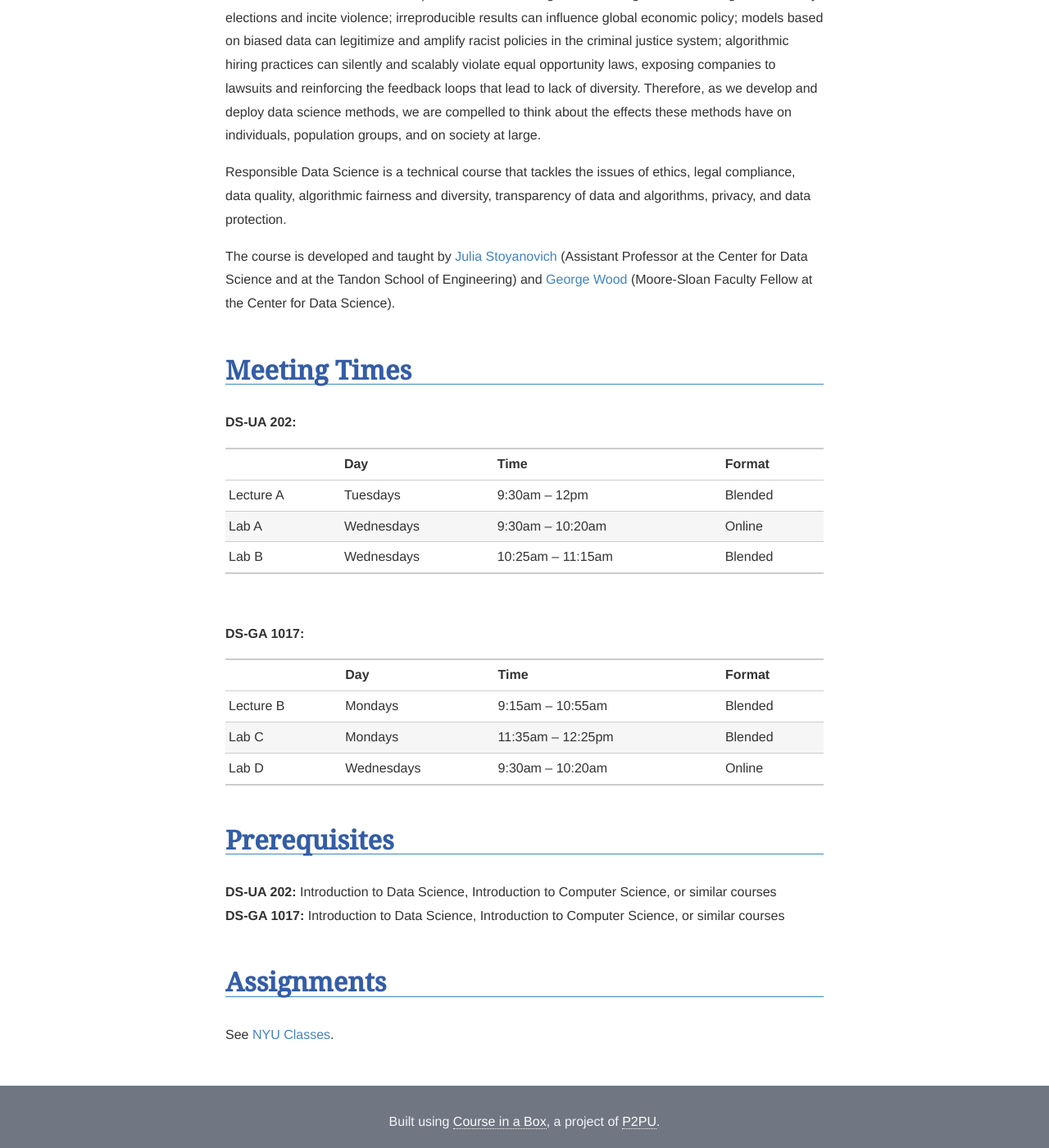
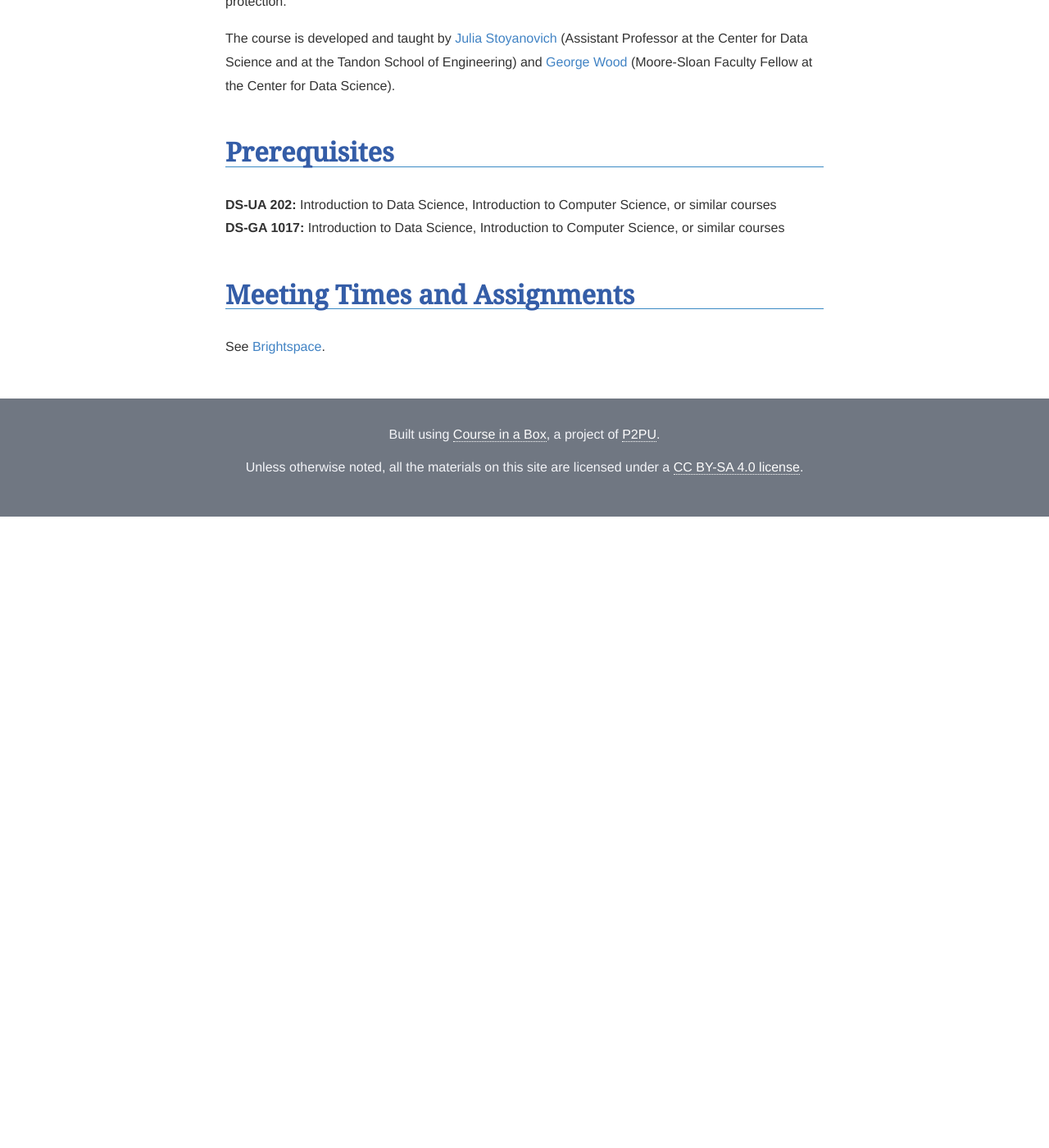
Before and after one commit to DataResponsibly/rds24, a Jekyll site: the page built from index.md, in a window 1280 px wide and 1400 px high, scrolled down 1205 px. Shown: the whole window at 82% size. Built offline with Jekyll 4.4.1, drawn with Linux system fonts in a browser that asks for light colours; nearby versions of some CDN libraries; some web fonts are replaced; our own code applies the rules of GitHub Pages for plain Markdown files; after the commit the page ends 1835 px from its top, so only the background shows below that; some of the changed text lies outside the part shown.

Commit message:
Update index.md

```diff
--- a/index.md
+++ b/index.md
@@ -7,19 +7,8 @@ published: true
 
 **Instructors**
 
-[Julia Stoyanovich](https://engineering.nyu.edu/faculty/julia-stoyanovich), Assistant Professor of Data Science, Computer Science and Engineering<br>
+[Julia Stoyanovich](https://engineering.nyu.edu/faculty/julia-stoyanovich), Associate Professor of Data Science, Computer Science and Engineering<br>
 [George Wood](https://gwood.me), Moore-Sloan Faculty Fellow, Center for Data Science<br>
-
-**Section Leaders**
-
-[Apurva Bhargava](mailto:ab8687@nyu.edu), DS-UA 202<br>
-[Jeewon Ha](mailto:jh6926@nyu.edu), DS-UA 202<br>
-[Prasanthi Gurumurthy](mailto:pg1899@nyu.edu), DS-GA 1017<br>
-
-**Graders**
-
-[Evaristus Ezekwem](mailto:ece278@nyu.edu), DS-GA 1017<br>
-[Nan Wu](mailto:nw1045@nyu.edu), DS-GA 1017
 
 ## Syllabi
 
@@ -34,33 +23,11 @@ Responsible Data Science is a technical course that tackles the issues of ethics
 
 The course is developed and taught by [Julia Stoyanovich](https://engineering.nyu.edu/faculty/julia-stoyanovich) (Assistant Professor at the Center for Data Science and at the Tandon School of Engineering) and [George Wood](https://gwood.me) (Moore-Sloan Faculty Fellow at the Center for Data Science).
 
-
-## Meeting Times
-
-**DS-UA 202:**
-
-| | Day | Time | Format |
-|:--|:--|:--|:--|
-Lecture A | Tuesdays   | 9:30am -- 12pm     | Blended |
-Lab     A | Wednesdays | 9:30am -- 10:20am  | Online  |
-Lab     B | Wednesdays | 10:25am -- 11:15am | Blended |
-
-&nbsp;
-
-**DS-GA 1017:**
-
-
-| | Day | Time | Format |
-|:--|:--|:--|:--|
-Lecture B | Mondays    | 9:15am -- 10:55am  | Blended |
-Lab     C | Mondays    | 11:35am -- 12:25pm | Blended |
-Lab     D | Wednesdays | 9:30am -- 10:20am  | Online  |
-
 ## Prerequisites
 
 **DS-UA 202:** Introduction to Data Science, Introduction to Computer Science, or similar courses\
 **DS-GA 1017:** Introduction to Data Science, Introduction to Computer Science, or similar courses
 
-## Assignments
+## Meeting Times and Assignments
 
-See [NYU Classes](https://newclasses.nyu.edu).
+See [Brightspace](https://brightspace.nyu.edu).
```
